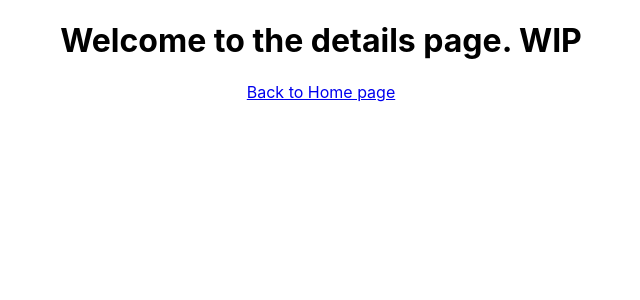
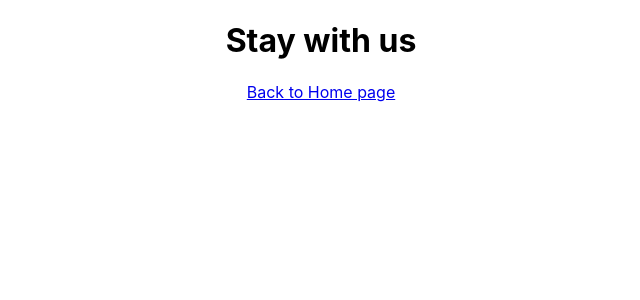
Before and after one commit to PoppyCurtis/kodflix, a React (Create React App) app: page /bighero in a window 1280 px wide. Shown: the top 300 px of the page, without its empty margins (319-959 px from the left). Built offline with nearby package versions, Linux system fonts and the light colour scheme.

Commit message:
Introduce component state #13

```diff
--- a/src/details.js
+++ b/src/details.js
@@ -1,10 +1,28 @@
 import React from 'react';
 import { Link } from 'react-router-dom';
-export default function Details() {
-    return (
-        <div>
-            <h1>Welcome to the details page. WIP </h1>
-            <Link to="/">Back to Home page</Link>
-        </div>
-    );
+
+export default class extends React.Component {
+
+    constructor() {
+        super();
+        this.state = {
+            welcomeMessage: "Welcome to the details page. WIP :) "
+        };
+    }
+    componentDidMount() {
+        setTimeout(() => {
+            this.setState({
+                welcomeMessage: "Stay with us"
+            });
+        }, 3000)
+    }
+    render() {
+        return (
+            <div>
+                <h1>{this.state.welcomeMessage}</h1>
+                <Link to="/">Back to Home page</Link>
+            </div>
+        );
+    }
+
 }
```
